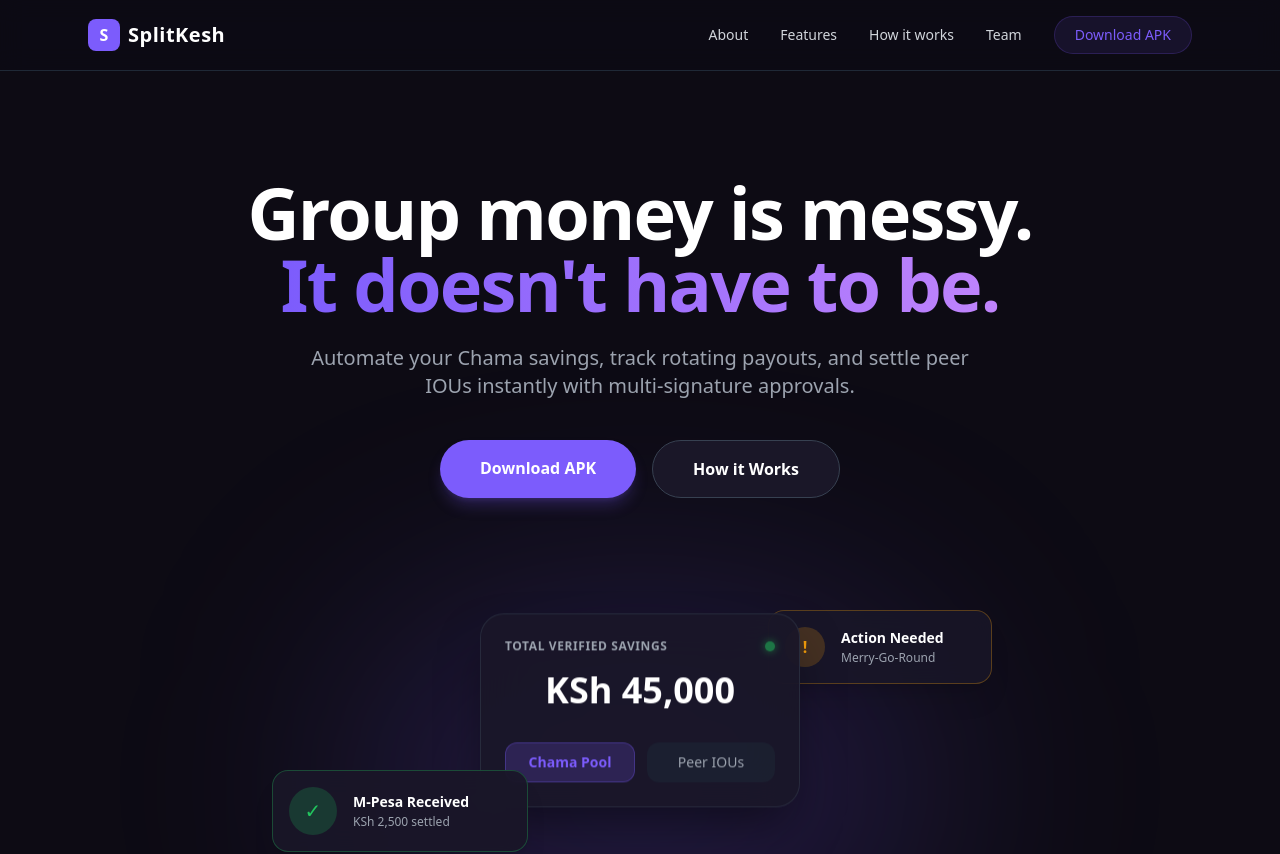
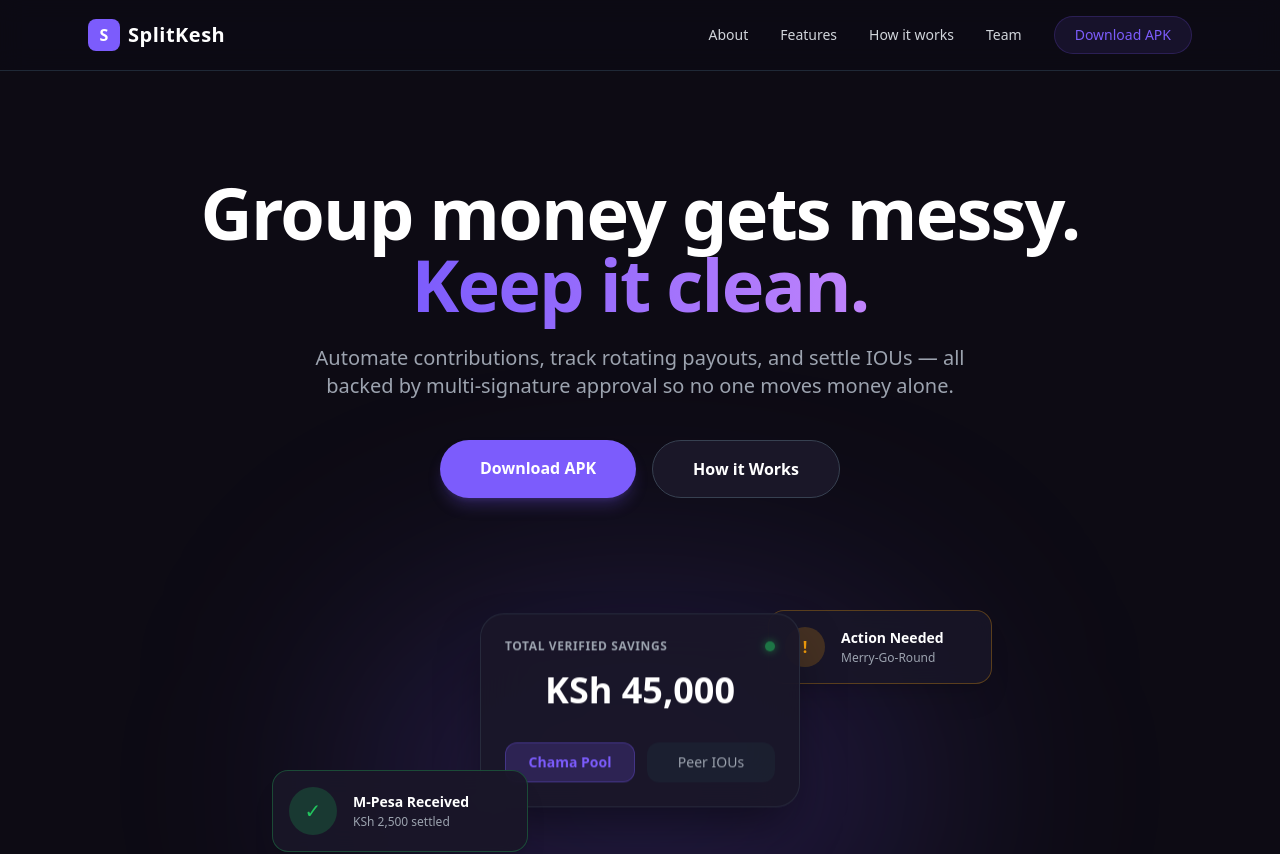
Before and after one commit to briankimani640/splitkesh-web, a React (Vite) app: page / in a window 1280 px wide. Shown: the top 854 px of the page. Built offline with nearby package versions, Linux system fonts and the light colour scheme.

Commit message:
style: refine hero copy to highlight Group focus and trust features

```diff
--- a/src/components/Hero.jsx
+++ b/src/components/Hero.jsx
@@ -4,15 +4,15 @@
 
       {/* Main Headline */}
       <h1 className="text-5xl md:text-7xl font-extrabold mb-6 tracking-tight relative z-10">
-        Group money is messy. <br />
+        Group money gets messy. <br />
         <span className="text-transparent bg-clip-text bg-gradient-to-r from-primary to-purple-400">
-          It doesn't have to be.
+          Keep it clean.
         </span>
       </h1>
 
       {/* Subheadline */}
       <p className="text-gray-400 text-lg md:text-xl max-w-2xl mb-10 relative z-10">
-        Automate your Chama savings, track rotating payouts, and settle peer IOUs instantly with multi-signature approvals.
+        Automate contributions, track rotating payouts, and settle IOUs — all backed by multi-signature approval so no one moves money alone.
       </p>
 
       {/* Call to Action Buttons */}
@@ -26,13 +26,12 @@
       </div>
 
       {/* Eye-Catching Animated UI Mockup */}
-      {/* Set a strict max-width container so the absolute positioning is predictable */}
       <div className="relative w-full max-w-md md:max-w-xl h-[350px] mx-auto mt-8 pointer-events-none">
 
         {/* Deep Purple Background Glow */}
         <div className="absolute inset-0 bg-primary/20 blur-[120px] rounded-full"></div>
 
-        {/* Main App Card (Anchored to the exact center using inset-x-0 mx-auto) */}
+        {/* Main App Card */}
         <div className="absolute top-10 inset-x-0 mx-auto w-80 z-20 bg-darkcard/90 backdrop-blur-xl border border-gray-700/50 rounded-3xl p-6 shadow-2xl shadow-black/50 animate-[bounce_4s_infinite_ease-in-out]">
           <div className="flex justify-between items-center mb-4">
             <span className="text-xs font-semibold text-gray-400 tracking-wider uppercase">Total Verified Savings</span>
@@ -45,7 +44,7 @@
           </div>
         </div>
 
-        {/* Floating Notification 1 (M-Pesa Success - Pushed safely to the left) */}
+        {/* Floating Notification 1 (M-Pesa Success) */}
         <div className="hidden md:flex absolute top-40 -left-12 lg:-left-20 w-64 z-30 bg-[#1a1728]/90 backdrop-blur-md border border-success/30 rounded-2xl p-4 shadow-xl animate-[bounce_5s_infinite_0.5s_ease-in-out]">
           <div className="flex items-center gap-4 w-full">
             <div className="w-12 h-12 shrink-0 bg-success/20 rounded-full flex items-center justify-center text-success text-xl">
@@ -58,7 +57,7 @@
           </div>
         </div>
 
-        {/* Floating Notification 2 (Pending Approval - Pushed safely to the right) */}
+        {/* Floating Notification 2 (Pending Approval) */}
         <div className="hidden md:flex absolute top-0 -right-8 lg:-right-16 w-56 z-10 bg-[#1a1728]/80 backdrop-blur-md border border-warning/30 rounded-2xl p-4 shadow-xl animate-[bounce_6s_infinite_1s_ease-in-out]">
           <div className="flex items-center gap-4 w-full">
             <div className="w-10 h-10 shrink-0 bg-warning/20 rounded-full flex items-center justify-center text-warning font-bold">
```
